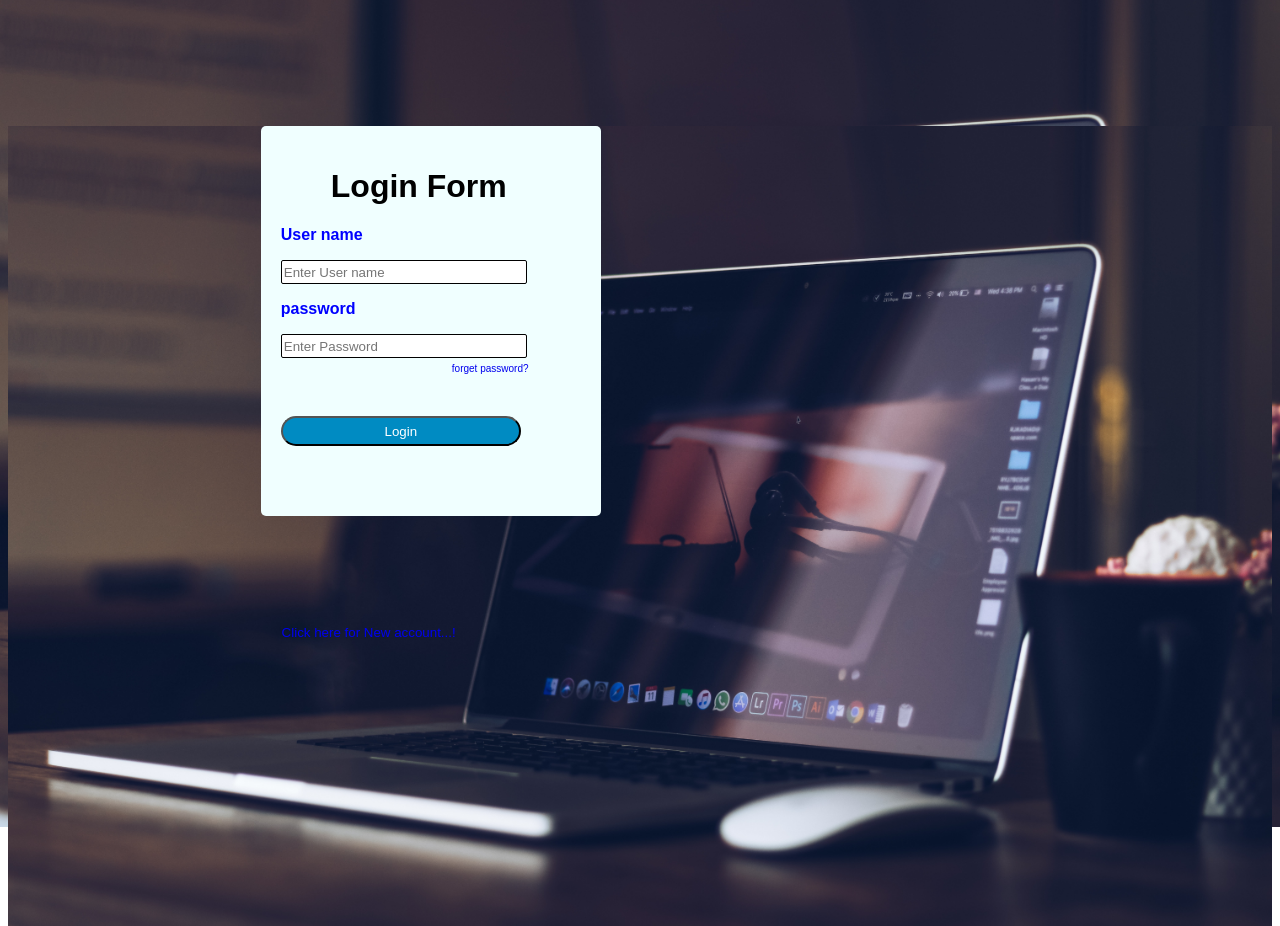
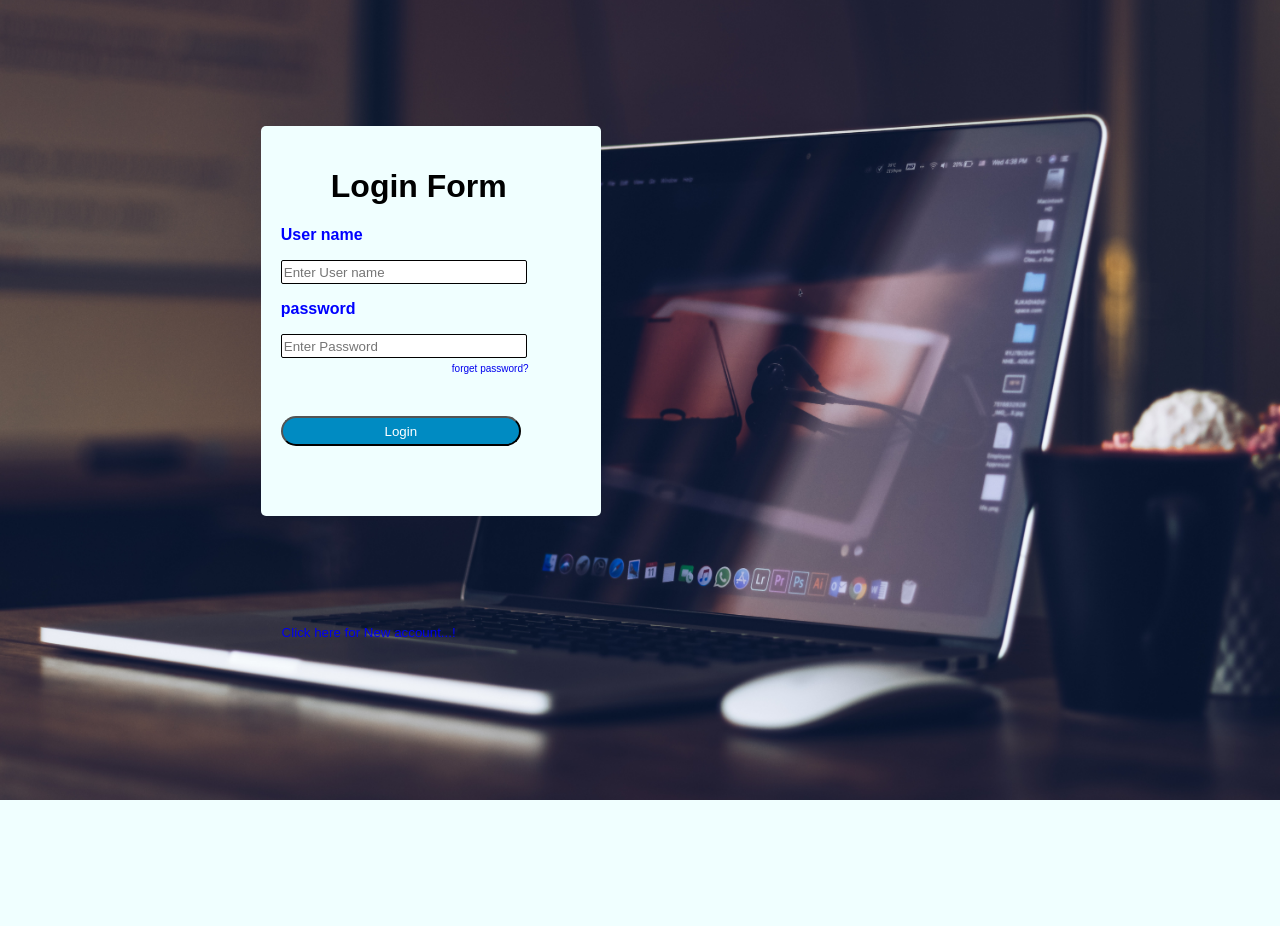
Before and after one commit to Harisk78/SK, a PHP site: page / in a window 1280 px wide. After the commit the page ends 800 px from the top, so only its background shows below. Run offline with PHP 8.4, Linux system fonts and the light colour scheme.

Commit message:
Some Minor Bugs Fixed :)

```diff
--- a/loginform/style.css
+++ b/loginform/style.css
@@ -1,4 +1,4 @@
-.body,html{
+html{
     background-image: url("bg.jpg");
     height: 100%;
     background-position: center;
@@ -67,7 +67,7 @@ p{
     left:20px;
 }
 
-
+/*
 .body1{
     background-image: url("bg.jpg");
     height: 100%;
@@ -75,7 +75,7 @@ p{
     background-repeat: no-repeat;
     background-size: cover;
     font-family: sans-serif;
-}
+}*/
 .register{
 width:300px;
 height:450px;
```
